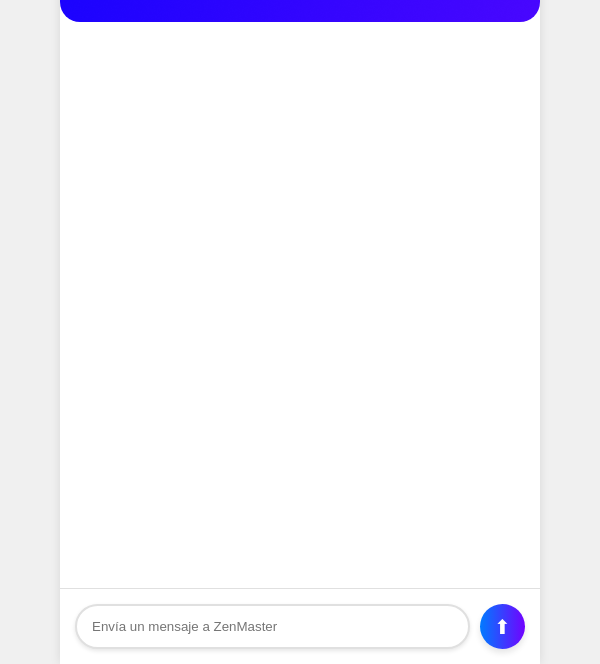
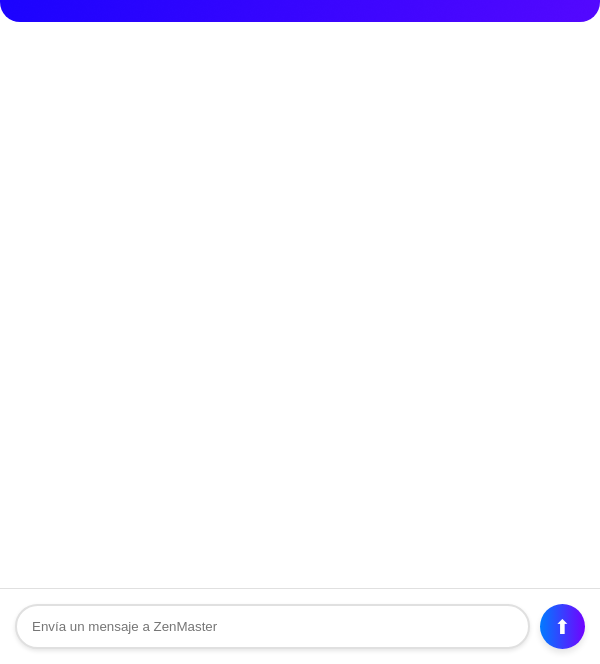
Before and after one commit to Chiconder/Chatmatess, a website: page public/index.html in a window 600 px wide. Shown: the part 136-800 px from the top of the page. Drawn offline with Linux system fonts and the light colour scheme.

Commit message:
Update styles.css

```diff
--- a/public/styles.css
+++ b/public/styles.css
@@ -215,7 +215,7 @@ body.dark-mode .message.user-message {
 /* Media query para pantallas de 390x844 */
 @media screen and (min-width: 0px)and (max-width:600px) {
     .chat-container {
-        height: 100vh; /* Asegura que ocupe toda la altura de la pantalla */
+        height: 80vh; /* Asegura que ocupe toda la altura de la pantalla */
     }
 
     .header {
@@ -249,7 +249,7 @@ body.dark-mode .message.user-message {
 /* Media query para tabletas */
 @media screen and (min-width: 600px)  {
     .chat-container {
-        width: 80%;
+        width: 100%;
         max-width: 768px;
         height: 100vh;
     }
```
